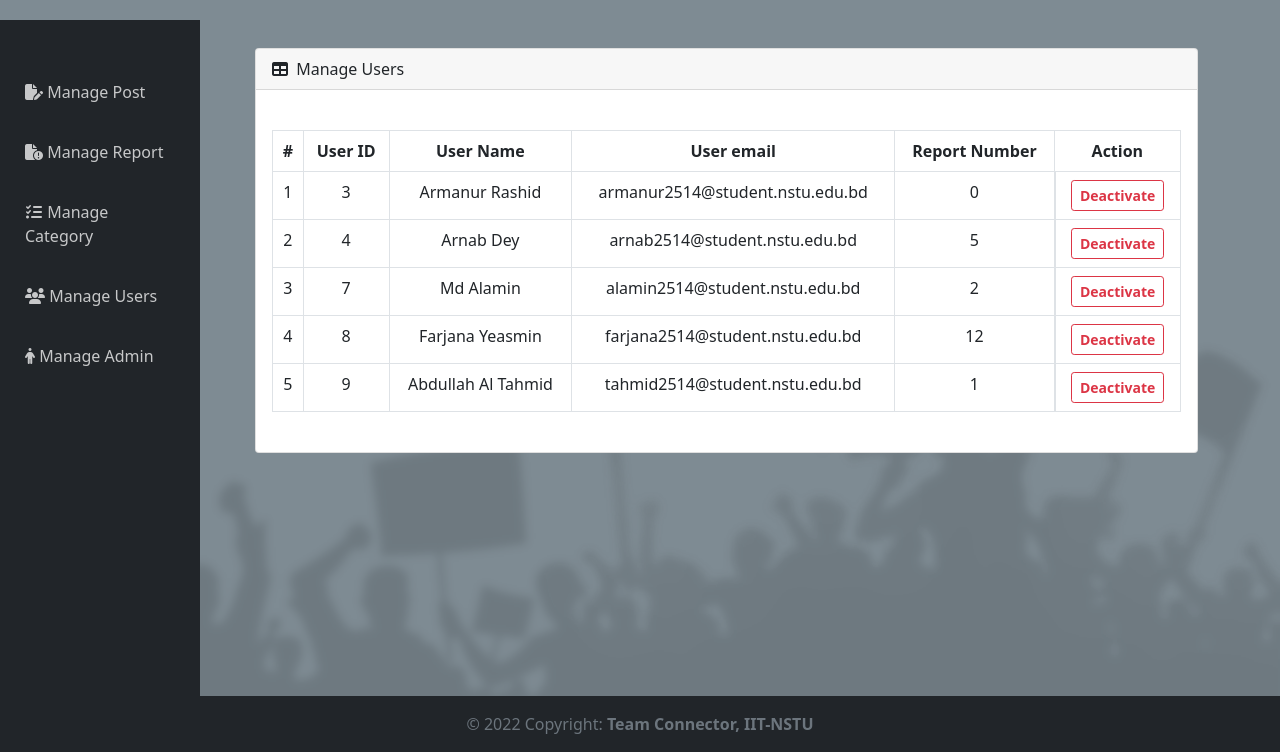
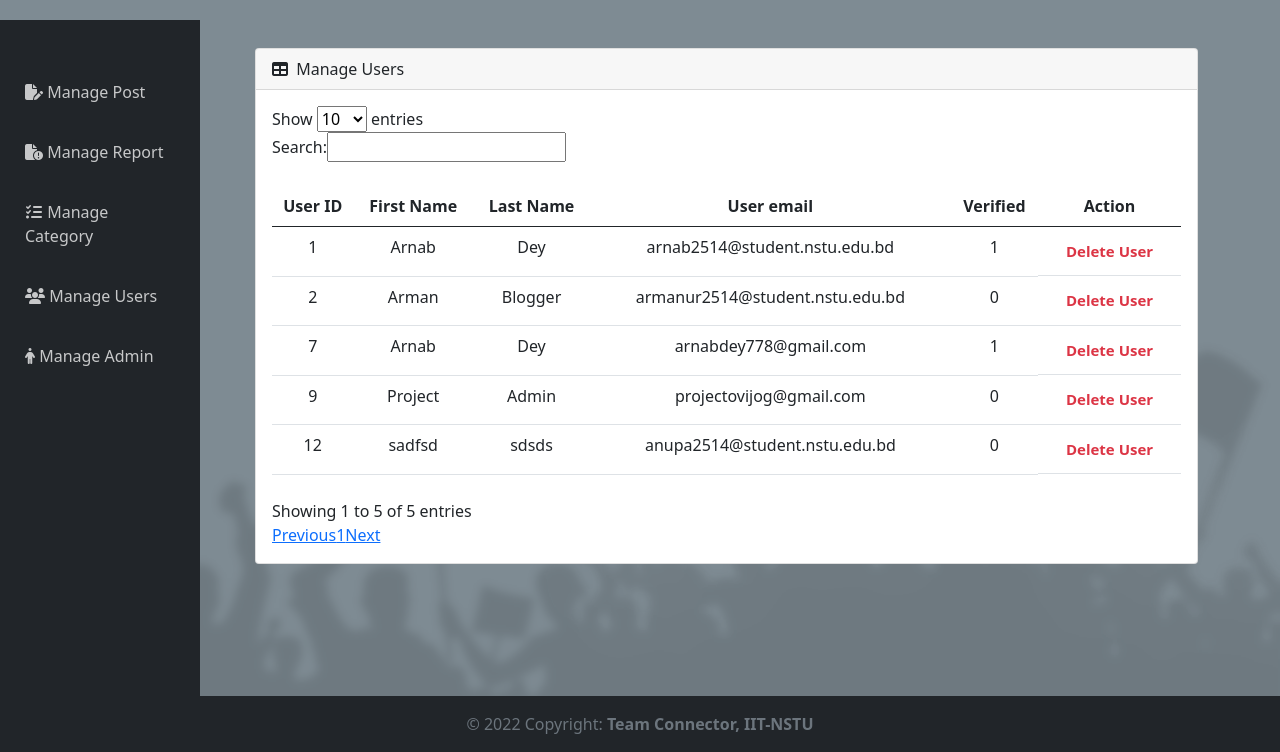
Before and after one commit to IIT-NSTU/project-ovijog, a PHP site: page /ovijog/admins/manageUsers in a window 1280 px wide. Shown: the part 64-816 px from the top of the page. Run offline with PHP 8.4, Linux system fonts and the light colour scheme; the visitor is signed in with stand-in values (Sample User, id 1); data comes from the database, SQL or seed files in the repository; some libraries are stand-ins or nearby versions.

Commit message:
admin manage user added

```diff
--- a/app/controllers/AdminsController.php
+++ b/app/controllers/AdminsController.php
@@ -83,9 +83,8 @@
 
     public function manageUsers()
     {
-
         $data = [
-            'title' => SITENAME,
+            'users' => $this->adminModel->getAllUsers()
         ];
 
         $this->view('/admins/manageUsers', $data);
@@ -110,4 +109,14 @@
             die('Something went wrong');
         }
     }
+
+    public function deleteUser($id){
+
+        if ($this->adminModel->deleteUser($id)) {
+            flash('admin', 'User Removed');
+            redirect('admins/manageUsers');
+        } else {
+            die('Something went wrong');
+        }
+    }
 }
--- a/app/models/Admin.php
+++ b/app/models/Admin.php
@@ -32,4 +32,16 @@
         $this->db->execute();
     }
 
+    public function getAllUsers(){
+        $this->db->query("select * from users");
+
+        return $this->db->resultSet();
+    }
+
+    public function deleteUser($id){
+        $this->db->query("delete from users where user_id = :user_id");
+        $this->db->bind(':user_id',$id);
+        return $this->db->execute();
+    }
+
 }
--- a/app/views/admins/manageUsers.php
+++ b/app/views/admins/manageUsers.php
@@ -10,8 +10,9 @@
     }
 </style>
 
-<body>
+
     <div class="main py-5" style="margin-left:173px;">
+        <?php flash('admin'); ?>
         <div class="card" style="width: 100%;">
             <div class="card-header">
                 <div class="row">
@@ -21,58 +22,32 @@
                 </div>
             </div>
             <div class="card-body">
-                <table class="table table-bordered my-4">
+                <table class="table my-4 cell-border">
                     <thead>
                         <tr class="text-center">
-                            <th>#</th>
                             <th>User ID</th>
-                            <th>User Name</th>
+                            <th>First Name</th>
+                            <th>Last Name</th>
                             <th>User email</th>
-                            <th>Report Number</th>
+                            <th>Verified</th>
                             <th>Action</th>
                         </tr>
                     </thead>
                     <tbody>
-                        <tr class="text-center">
-                            <td>1</td>
-                            <td>3</td>
-                            <td>Armanur Rashid</td>
-                            <td>armanur2514@student.nstu.edu.bd</td>
-                            <td>0</td>
-                            <td class="d-flex justify-content-around"><button title="Disable Account" class="btn btn-sm btn-outline-danger" onclick="disableUser()" id="disable-button"><b>Deactivate</b></button><button title="Disable Account" class="btn btn-sm btn-outline-success" onclick="enableUser()" id="enable-button" style="display:none;"><b>Activate</b></button></td>
-                        </tr>
-                        <tr class="text-center">
-                            <td>2</td>
-                            <td>4</td>
-                            <td>Arnab Dey</td>
-                            <td>arnab2514@student.nstu.edu.bd</td>
-                            <td>5</td>
-                            <td class="d-flex justify-content-around"><button title="Disable Account" class="btn btn-sm btn-outline-danger" onclick="disableUser()" id="disable-button"><b>Deactivate</b></button><button title="Disable Account" class="btn btn-sm btn-outline-success" onclick="enableUser()" id="enable-button" style="display:none;"><b>Activate</b></button></td>
-                        </tr>
-                        <tr class="text-center">
-                            <td>3</td>
-                            <td>7</td>
-                            <td>Md Alamin</td>
-                            <td>alamin2514@student.nstu.edu.bd</td>
-                            <td>2</td>
-                            <td class="d-flex justify-content-around"><button title="Disable Account" class="btn btn-sm btn-outline-danger" onclick="disableUser()" id="disable-button"><b>Deactivate</b></button><button title="Disable Account" class="btn btn-sm btn-outline-success" onclick="enableUser()" id="enable-button" style="display:none;"><b>Activate</b></button></td>
-                        </tr>
-                        <tr class="text-center">
-                            <td>4</td>
-                            <td>8</td>
-                            <td>Farjana Yeasmin</td>
-                            <td>farjana2514@student.nstu.edu.bd</td>
-                            <td>12</td>
-                            <td class="d-flex justify-content-around"><button title="Disable Account" class="btn btn-sm btn-outline-danger" onclick="disableUser()" id="disable-button"><b>Deactivate</b></button><button title="Disable Account" class="btn btn-sm btn-outline-success" onclick="enableUser()" id="enable-button" style="display:none;"><b>Activate</b></button></td>
-                        </tr>
-                        <tr class="text-center">
-                            <td>5</td>
-                            <td>9</td>
-                            <td>Abdullah Al Tahmid</td>
-                            <td>tahmid2514@student.nstu.edu.bd</td>
-                            <td>1</td>
-                            <td class="d-flex justify-content-around"><button title="Disable Account" class="btn btn-sm btn-outline-danger" onclick="disableUser()" id="disable-button"><b>Deactivate</b></button><button title="Disable Account" class="btn btn-sm btn-outline-success" onclick="enableUser()" id="enable-button" style="display:none;"><b>Activate</b></button></td>
-                        </tr>
+                        <?php foreach ($data['users'] as $user) : ?>
+                            <tr class="text-center">
+                                <td class="tableDataWrap"><?php echo $user->user_id; ?></td>
+                                <td class="tableDataWrap"><?php echo $user->first_name; ?></td>
+                                <td class="tableDataWrap"><?php echo $user->last_name; ?></td>
+                                <td class="tableDataWrap"><?php echo $user->edu_mail; ?></td>
+                                <td class="tableDataWrap"><?php echo $user->isverified; ?></td>
+                                <td class="d-flex justify-content-around tableDataWrap">
+                                    <a href="<?php echo URLROOT; ?>/admins/deleteUser/<?php echo $user->user_id; ?>" class="btn btn-sm text-danger" style="font-size: 15px;">
+                                        <b>Delete User</b>
+                                    </a>
+                                </td>
+                            </tr>
+                        <?php endforeach; ?>
                     </tbody>
                 </table>
             </div>
@@ -88,7 +63,10 @@
             document.getElementById('disable-button').style.display = "block";
             document.getElementById('enable-button').style.display = "none";
         }
+
+        $(document).ready(function() {
+            $('.table').DataTable();
+        });
     </script>
-</body>
 
 <?php require APPROOT . '/views/inc/footer.php'; ?>
```
